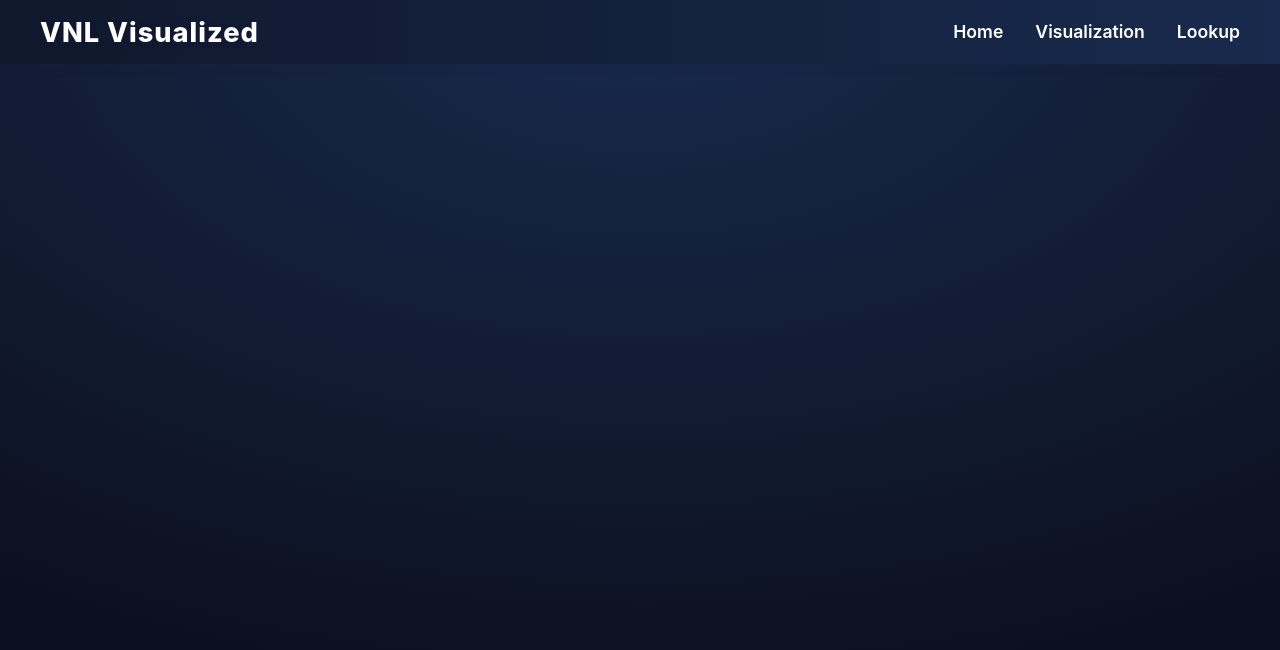
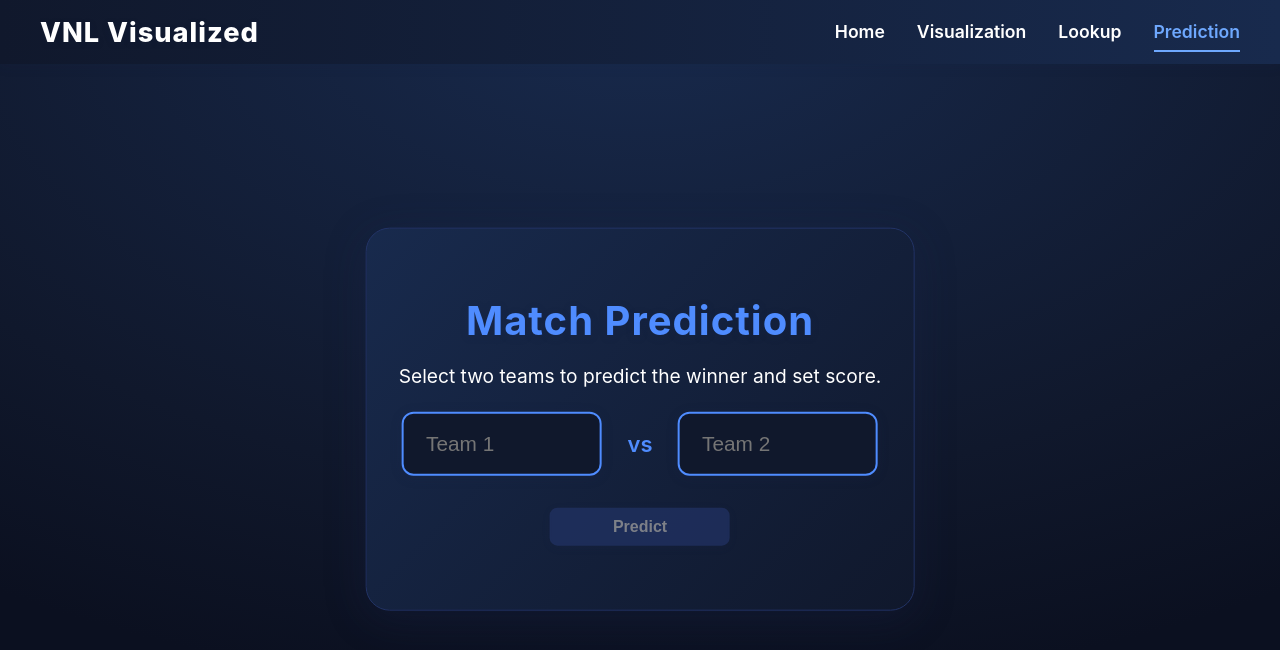
Before and after one commit to owenhoagie/VNL-Predictor, a React (Vite) app in the folder vnl-visualizer/: page /predict in a window 1280 px wide. Shown: the top 650 px of the page. Built offline with nearby package versions, Linux system fonts and the light colour scheme.

Commit message:
Add Prediction page and update NavBar with new route, revamped dropdown style so that it works better with new system

```diff
--- a/vnl-visualizer/src/components/NavBar.tsx
+++ b/vnl-visualizer/src/components/NavBar.tsx
@@ -17,7 +17,8 @@ export default function NavBar() {
         <div className={`navbar-links${menuOpen ? ' open' : ''}`}>
           <Link to="/" className={location.pathname === '/' ? 'active' : ''} onClick={() => setMenuOpen(false)}>Home</Link>
           <Link to="/visualize" className={location.pathname === '/visualize' ? 'active' : ''} onClick={() => setMenuOpen(false)}>Visualization</Link>
-            <Link to="/lookup" className={location.pathname === '/lookup' ? 'active' : ''} onClick={() => setMenuOpen(false)}>Lookup</Link>
+          <Link to="/lookup" className={location.pathname === '/lookup' ? 'active' : ''} onClick={() => setMenuOpen(false)}>Lookup</Link>
+          <Link to="/predict" className={location.pathname === '/predict' ? 'active' : ''} onClick={() => setMenuOpen(false)}>Prediction</Link>
         </div>
       </div>
     </nav>
--- a/vnl-visualizer/src/main.tsx
+++ b/vnl-visualizer/src/main.tsx
@@ -7,6 +7,8 @@ import Visualization from './pages/Visualization';
 import Lookup from './pages/Lookup';
 import NavBar from './components/NavBar';
 
+import Prediction from './pages/Prediction';
+
 createRoot(document.getElementById('root')!).render(
   <StrictMode>
     <BrowserRouter>
@@ -15,6 +17,7 @@ createRoot(document.getElementById('root')!).render(
         <Route path="/" element={<Home />} />
         <Route path="/visualize" element={<Visualization />} />
   <Route path="/lookup" element={<Lookup />} />
+  <Route path="/predict" element={<Prediction />} />
       </Routes>
     </BrowserRouter>
   </StrictMode>
--- a/vnl-visualizer/src/pages/Lookup.css
+++ b/vnl-visualizer/src/pages/Lookup.css
@@ -1,3 +1,101 @@
+/* --- RESTORED LOOKUP SEARCHBAR WIDTH TO ORIGINAL --- */
+.lookup-searchbar-wrap {
+  position: relative;
+  width: 100%;
+  max-width: 420px;
+  margin: 0 auto 24px auto;
+  display: flex;
+  flex-direction: column;
+  align-items: center;
+}
+.lookup-searchbar {
+  width: 100%;
+  max-width: 420px;
+  min-width: 0;
+  padding: 18px 22px;
+  font-size: 1.3rem;
+  border-radius: 12px;
+  border: 2px solid #4f8cff;
+  background: #10182c;
+  color: #fff;
+  box-shadow: 0 2px 12px rgba(30,40,80,0.18);
+  outline: none;
+  transition: border 0.2s, box-shadow 0.2s;
+  text-align: center;
+  box-sizing: border-box;
+}
+.lookup-search-dropdown {
+  position: absolute;
+  top: 54px;
+  left: 0;
+  width: 100% !important;
+  max-width: 420px !important;
+  min-width: 0 !important;
+  background: linear-gradient(135deg, #223366 0%, #10182c 100%);
+  border-radius: 0 0 12px 12px;
+  box-shadow: 0 4px 24px rgba(30,40,80,0.18);
+  border: 1px solid #223366;
+  z-index: 10;
+  max-height: 260px;
+  overflow-y: auto;
+  padding: 0;
+  margin: 0;
+  transform: none;
+  box-sizing: border-box;
+}
+/* Prediction page custom row alignment */
+.prediction-search-row {
+  display: flex;
+  flex-direction: row;
+  justify-content: center;
+  align-items: center;
+  gap: 4px;
+  width: 100%;
+  margin-left: auto;
+  margin-right: auto;
+}
+.prediction-search-row > div {
+  width: 200px !important;
+  min-width: 200px !important;
+  max-width: 200px !important;
+  display: block;
+  position: relative;
+  padding: 0;
+  margin: 0;
+  box-sizing: border-box;
+}
+.prediction-search-row > div:last-of-type {
+  align-items: flex-start;
+}
+.prediction-search-row input.lookup-searchbar {
+  width: 100% !important;
+  min-width: 0 !important;
+  max-width: 100% !important;
+  text-align: center;
+  box-sizing: border-box;
+}
+.prediction-search-row > div:last-of-type {
+  align-items: flex-start;
+}
+.prediction-search-row > div:last-of-type {
+  align-items: flex-start;
+}
+.prediction-search-row input.lookup-searchbar {
+  width: 100%;
+  text-align: left;
+}
+.prediction-vs-text {
+  color: #4f8cff;
+  font-weight: 600;
+  font-size: 22px;
+  margin: 0 18px;
+  min-width: 32px;
+  text-align: center;
+  display: flex;
+  align-items: center;
+  justify-content: center;
+  height: 48px;
+}
 .lookup-player-details.small {
   /* ...existing styles... */
   animation: fadeInStats 0.5s cubic-bezier(.4,0,.2,1);
@@ -45,10 +143,8 @@
 .lookup-search-dropdown {
   position: absolute;
   top: 54px;
-  left: 50%;
-  transform: translateX(-50%);
-  width: 100%;
-  max-width: 420px;
+  left: 0;
+  width: 100% !important;
   background: linear-gradient(135deg, #223366 0%, #10182c 100%);
   border-radius: 0 0 12px 12px;
   box-shadow: 0 4px 24px rgba(30,40,80,0.18);
@@ -58,6 +154,8 @@
   overflow-y: auto;
   padding: 0;
   margin: 0;
+  transform: none;
+  box-sizing: border-box;
 }
 .lookup-search-dropdown-item {
   padding: 14px 22px;
@@ -166,6 +264,7 @@
   box-shadow: 0 2px 12px rgba(30,40,80,0.18);
   outline: none;
   transition: border 0.2s, box-shadow 0.2s;
+  text-align: center;
 }
 .lookup-searchbar:focus {
   border-color: #4f46e5;
@@ -200,6 +299,7 @@
   border-bottom: none;
   transition: background 0.18s, color 0.18s;
   white-space: nowrap;
+  text-align: center;
 }
 .lookup-list-item:last-child {
   border-right: none;
--- a/vnl-visualizer/src/pages/Lookup.tsx
+++ b/vnl-visualizer/src/pages/Lookup.tsx
@@ -189,7 +189,7 @@ const Lookup: React.FC = () => {
     <div className="lookup-container">
       <h1>Player Lookup</h1>
       <p>Type a player's name to view their full stats.</p>
-      <div className="lookup-searchbar-wrap">
+      <div className="lookup-searchbar-wrap" style={{ width: '100%', maxWidth: 420, position: 'relative', margin: '0 auto' }}>
         <input
           className="lookup-searchbar"
           type="text"
@@ -200,9 +200,10 @@ const Lookup: React.FC = () => {
             setSelected(null);
           }}
           autoComplete="off"
+          style={{ width: '100%' }}
         />
         {search && filteredPlayers.length > 0 && !selected && (
-          <ul className="lookup-search-dropdown">
+          <ul className="lookup-search-dropdown" style={{ width: '100%' }}>
             {filteredPlayers.map((p, idx) => (
               <li
                 key={p["Player Name"] + '-' + p["Team"] + '-' + p["Position"] + '-' + idx}
--- /dev/null
+++ b/vnl-visualizer/src/pages/Prediction.tsx
@@ -0,0 +1,182 @@
+
+import React, { useState, useEffect, useMemo } from 'react';
+import Papa from 'papaparse';
+import './Lookup.css';
+
+const COUNTRY_NAMES: Record<string, string> = {
+  ARG: 'Argentina', BRA: 'Brazil', BUL: 'Bulgaria', CAN: 'Canada', CHN: 'China', CUB: 'Cuba', FRA: 'France', GER: 'Germany', IRI: 'Iran', ITA: 'Italy', JPN: 'Japan', NED: 'Netherlands', POL: 'Poland', SLO: 'Slovenia', SRB: 'Serbia', TUR: 'Turkey', UKR: 'Ukraine', USA: 'USA',
+};
+
+const Prediction: React.FC = () => {
+  const [teams, setTeams] = useState<string[]>([]);
+  const [team1, setTeam1] = useState('');
+  const [team2, setTeam2] = useState('');
+  const [team1Search, setTeam1Search] = useState('');
+  const [team2Search, setTeam2Search] = useState('');
+  useEffect(() => {
+    fetch('/merged_stats.csv')
+      .then((r) => r.text())
+      .then((csvText) => {
+        const parsed = Papa.parse(csvText, { header: true, dynamicTyping: false, skipEmptyLines: true });
+        const rows = (parsed.data as any[]).filter((r) => r && r['Team']);
+        const uniqueTeams = Array.from(new Set(rows.map((r) => r['Team']))).sort();
+        setTeams(uniqueTeams);
+      });
+  }, []);
+  const [result, setResult] = useState<null | {
+    winner: string;
+    winner_confidence: number;
+    set_score: string;
+    set_score_confidence: number;
+  }>(null);
+  const [loading, setLoading] = useState(false);
+  const [error, setError] = useState('');
+
+  const handlePredict = async () => {
+    setLoading(true);
+    setError('');
+    setResult(null);
+    try {
+      const response = await fetch(
+        `/api/predict?team1=${encodeURIComponent(team1)}&team2=${encodeURIComponent(team2)}`
+      );
+      if (!response.ok) throw new Error('Prediction failed');
+      const data = await response.json();
+      setResult(data);
+    } catch (err: any) {
+      setError(err.message || 'Unknown error');
+    } finally {
+      setLoading(false);
+    }
+  };
+
+  // Filtered team dropdowns
+  const filteredTeams1 = useMemo(() =>
+    teams.filter(t => {
+      const name = COUNTRY_NAMES[t] || t;
+      return name.toLowerCase().includes(team1Search.toLowerCase()) && t !== team2;
+    }),
+    [teams, team1Search, team2]
+  );
+  const filteredTeams2 = useMemo(() =>
+    teams.filter(t => {
+      const name = COUNTRY_NAMES[t] || t;
+      return name.toLowerCase().includes(team2Search.toLowerCase()) && t !== team1;
+    }),
+    [teams, team2Search, team1]
+  );
+
+  return (
+    <div className="lookup-container">
+      <h1>Match Prediction</h1>
+      <p>Select two teams to predict the winner and set score.</p>
+  <div className="prediction-search-row" style={{ marginBottom: 32 }}>
+  <div style={{ position: 'relative', width: 140 }}>
+    <input
+      className="lookup-searchbar"
+      type="text"
+      placeholder="Team 1"
+      value={team1Search || (team1 ? (COUNTRY_NAMES[team1] || team1) : '')}
+      onChange={e => {
+        setTeam1Search(e.target.value);
+        setTeam1('');
+      }}
+      autoComplete="off"
+      style={{ width: '100%' }}
+    />
+    {team1Search && filteredTeams1.length > 0 && !team1 && (
+      <ul className="lookup-search-dropdown" style={{ width: '100%' }}>
+        {filteredTeams1.map((t, idx) => (
+          <li
+            key={t + '-' + idx}
+            className="lookup-search-dropdown-item"
+            onClick={() => {
+              setTeam1(t);
+              setTeam1Search('');
+            }}
+          >
+            {COUNTRY_NAMES[t] || t}
+          </li>
+        ))}
+      </ul>
+    )}
+  </div>
+  <span className="prediction-vs-text">vs</span>
+  <div style={{ position: 'relative', width: 140 }}>
+    <input
+      className="lookup-searchbar"
+      type="text"
+      placeholder="Team 2"
+      value={team2Search || (team2 ? (COUNTRY_NAMES[team2] || team2) : '')}
+      onChange={e => {
+        setTeam2Search(e.target.value);
+        setTeam2('');
+      }}
+      autoComplete="off"
+      style={{ width: '100%' }}
+    />
+    {team2Search && filteredTeams2.length > 0 && !team2 && (
+      <ul className="lookup-search-dropdown" style={{ width: '100%' }}>
+        {filteredTeams2.map((t, idx) => (
+          <li
+            key={t + '-' + idx}
+            className="lookup-search-dropdown-item"
+            onClick={() => {
+              setTeam2(t);
+              setTeam2Search('');
+            }}
+          >
+            {COUNTRY_NAMES[t] || t}
+          </li>
+        ))}
+      </ul>
+    )}
+  </div>
+      </div>
+      <button
+        className="lookup-group-nav-btn"
+        style={{ margin: '0 auto 24px auto', display: 'block', minWidth: 180 }}
+        onClick={handlePredict}
+        disabled={loading || !team1 || !team2}
+      >
+        {loading ? 'Predicting...' : 'Predict'}
+      </button>
+      {error && <div className="lookup-error">{error}</div>}
+      {result && (
+        <div className="lookup-player-details small" style={{ marginTop: 32 }}>
+          <h2>Prediction Result</h2>
+          <div className="lookup-player-stats-groups single">
+            <div className="lookup-stat-group">
+              <div className="lookup-stat-group-label">Winner</div>
+              <div className="lookup-stat-group-rows">
+                <div className="lookup-stat-row">
+                  <span className="lookup-stat-label">Winner</span>
+                  <span className="lookup-stat-value">{result.winner}</span>
+                </div>
+                <div className="lookup-stat-row">
+                  <span className="lookup-stat-label">Confidence</span>
+                  <span className="lookup-stat-value">{(result.winner_confidence * 100).toFixed(1)}%</span>
+                </div>
+              </div>
+            </div>
+            <div className="lookup-stat-group">
+              <div className="lookup-stat-group-label">Set Score</div>
+              <div className="lookup-stat-group-rows">
+                <div className="lookup-stat-row">
+                  <span className="lookup-stat-label">Set Score</span>
+                  <span className="lookup-stat-value">{result.set_score}</span>
+                </div>
+                <div className="lookup-stat-row">
+                  <span className="lookup-stat-label">Confidence</span>
+                  <span className="lookup-stat-value">{(result.set_score_confidence * 100).toFixed(1)}%</span>
+                </div>
+              </div>
+            </div>
+          </div>
+        </div>
+      )}
+    </div>
+  );
+};
+
+export default Prediction;
```
